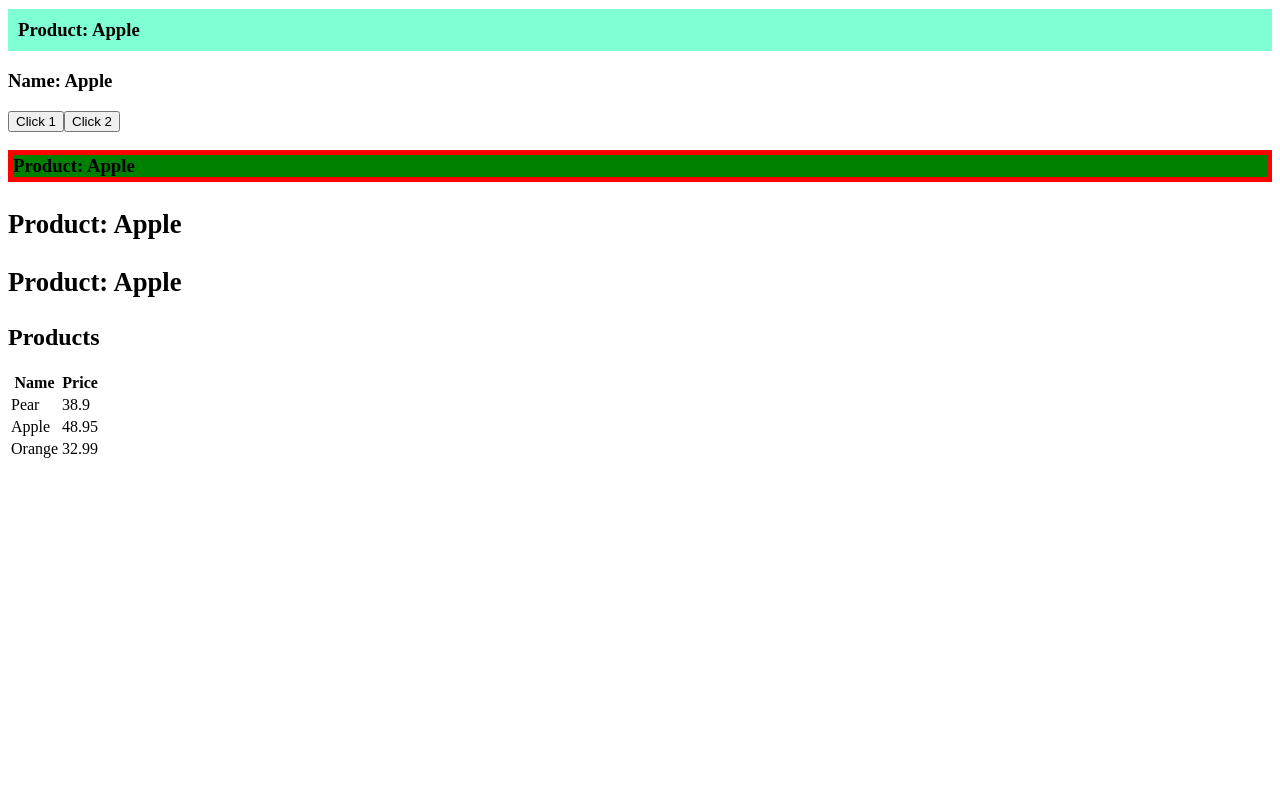
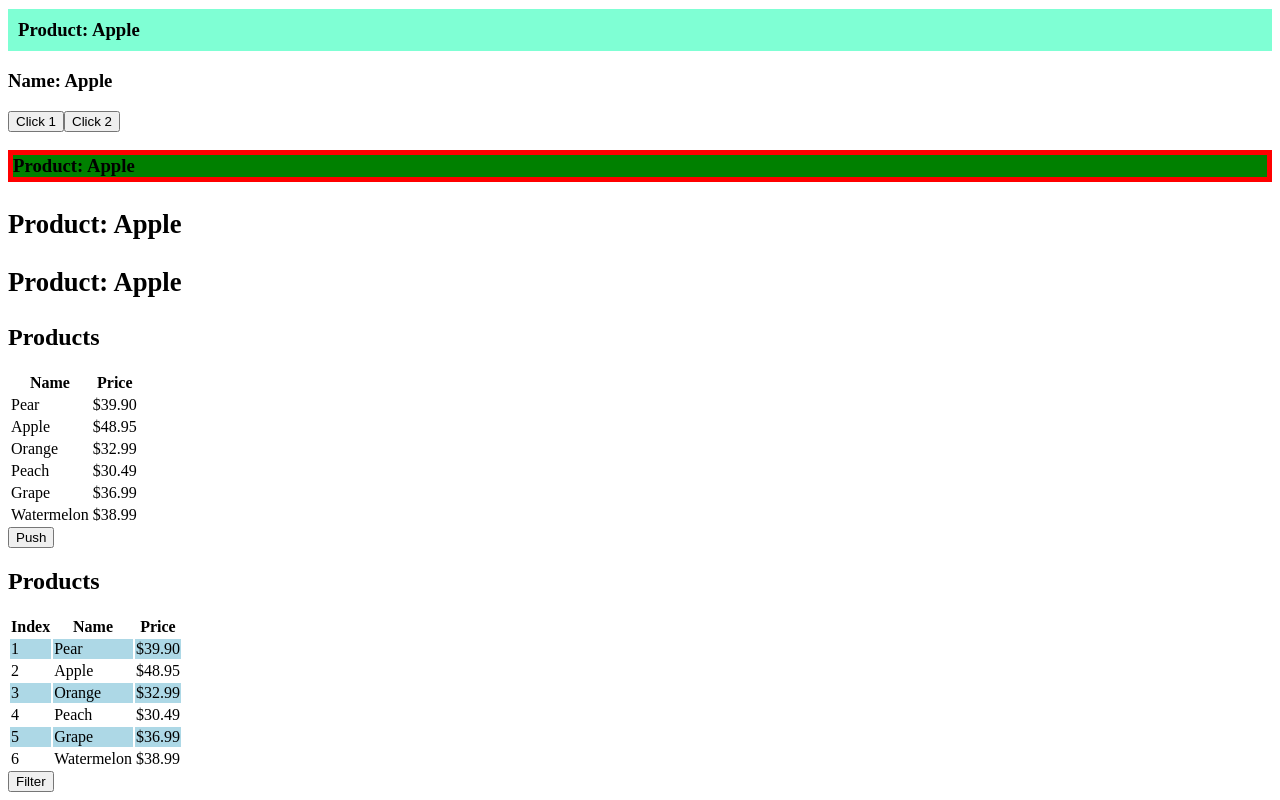
Before and after one commit to memory125/magic-vue, a Vue app in the folder template-data/: page / in a window 1280 px wide. Shown: the part 1324-2124 px from the top of the page. Before the commit the page ends 1793 px from the top, so only its background shows below. Built offline with nearby package versions, Linux system fonts and the light colour scheme.

Commit message:
update my component

```diff
--- a/template-data/src/components/MyComponent.vue
+++ b/template-data/src/components/MyComponent.vue
@@ -73,12 +73,33 @@
                     <th>Price</th>
                 </tr>
                 <tbody>
-                    <tr v-for="p in products" v-bind:key="p">
-                        <td>{{p.name}}</td>
-                        <td>{{p.price}}</td>
+                    <tr v-for="p in products" v-bind:key="p.name">
+                        <td>{{ p.name }}</td>
+                        <td>{{ p.price | currencyUSD1}}</td>
                     </tr>
                 </tbody>
             </table>
+            <button v-on:click="handlePush" class="btn btn-primary">
+                Push
+            </button>
+            <h2 class="bg-primary text-white text-center p-3">Products</h2>
+            <table class="table table-sm table-bordered table-striped text-left">
+                <tr>
+                    <th>Index</th>
+                    <th>Name</th>
+                    <th>Price</th>
+                </tr>
+                <tbody>
+                    <tr v-for="(p, i) in products" v-bind:key="p.name" v-bind:odd="i % 2 == 0">
+                        <td>{{ i + 1 }}</td>
+                        <td>{{ p.name }}</td>
+                        <td>{{ p.price | currencyUSD1}}</td>
+                    </tr>
+                </tbody>
+            </table>
+             <button v-on:click="handleFilter" class="btn btn-primary">
+                Filter
+            </button>
         </div>
   </div>
 </template>
@@ -100,9 +121,12 @@ export default {
           highlight1: false,
           highlight2: false,
           products: [
-              {name: "Pear", price: 38.9},
+              {name: "Pear", price: 39.9},
               {name: "Apple", price: 48.95},
-              {name: "Orange", price: 32.99}
+              {name: "Orange", price: 32.99},
+              {name: "Peach", price: 30.49},
+              {name: "Grape", price: 36.99},
+              {name: "Watermelon", price: 38.99}
           ]
       }
   },
@@ -157,6 +181,12 @@ export default {
       },
       handleClick2() {
           this.highlight2 = !this.highlight2;
+      },
+      handlePush() {
+          this.products.push(this.products.shift());
+      },
+      handleFilter() {
+          this.products = this.products.filter(p => p.price > 33);
       }
   },
   filters: {
@@ -189,4 +219,6 @@ export default {
     }
     [data-size=big] {font-size: 40pt}
     [data-size=small] {font-size: 20pt}
+    #tagged {background-color: coral}
+    [odd] {background-color: lightblue}
 </style>
```
Also changed, not shown: 1 other file (tests, documents, lock files or other folders).
